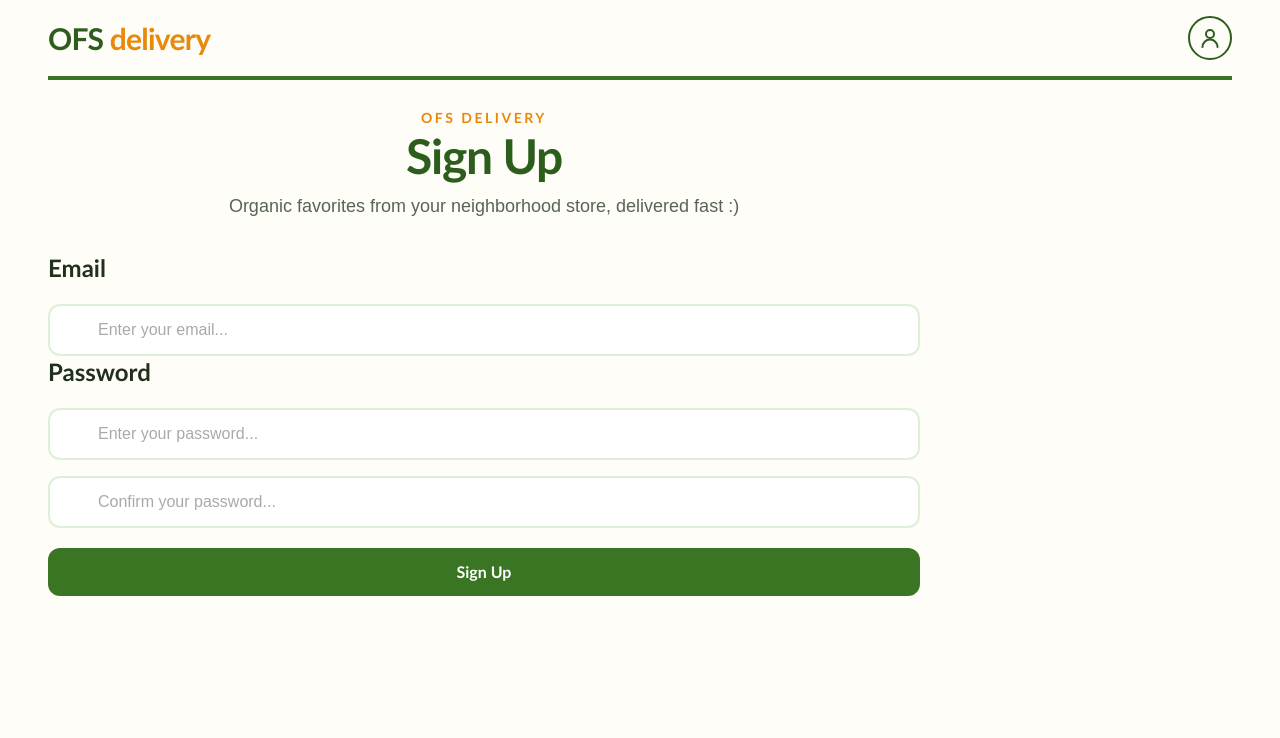
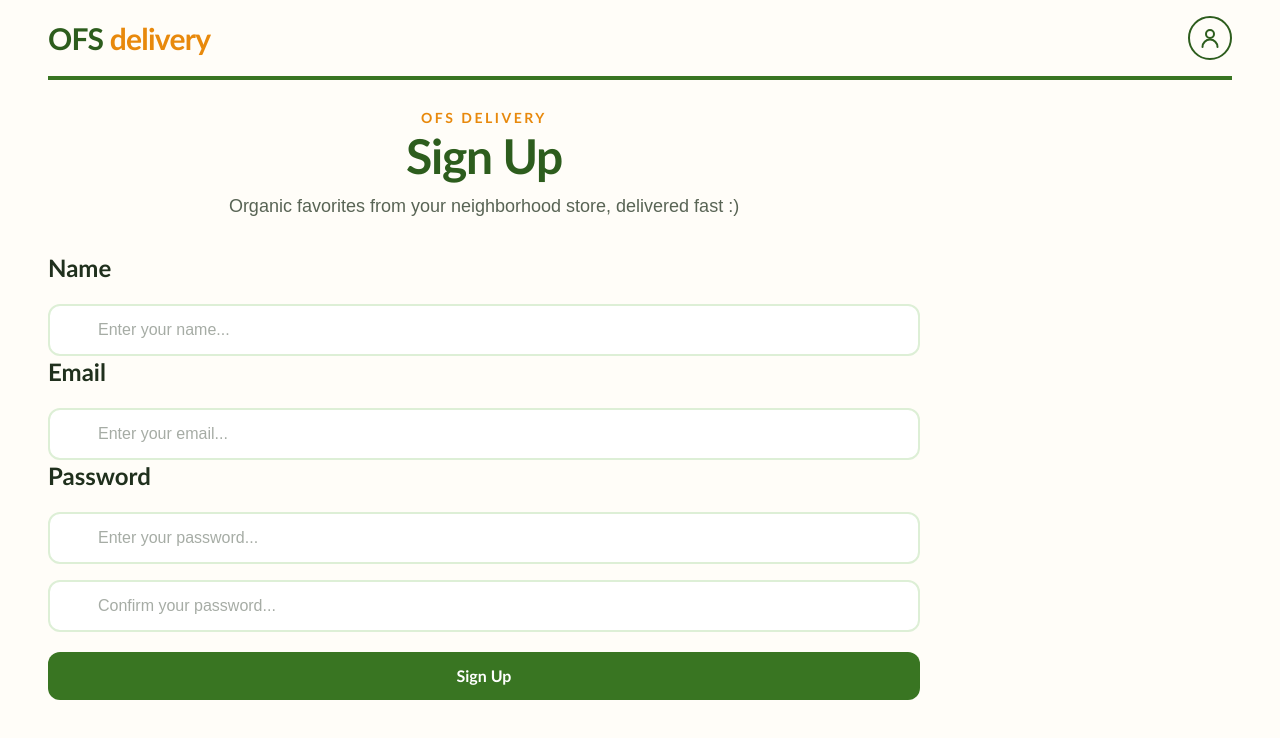
Before and after one commit to NyiHtett/On_Demand_Delivery_Service, a React (Vite) app in the folder frontend/: page /sign-up in a window 1280 px wide. Shown: the top 738 px of the page. Built offline with nearby package versions, Linux system fonts and the light colour scheme.

Commit message:
add name field to signup

```diff
--- a/frontend/src/components/auth/AuthForm.jsx
+++ b/frontend/src/components/auth/AuthForm.jsx
@@ -22,11 +22,30 @@ function AuthForm({pageTitle}) {
                 </p>
               </div>
 
+              {pageTitle === "Sign Up" && (
+                <div className="mt-4">
+                  <div className="mb-5 flex items-end justify-between gap-4">
+                    <h2 className="font-display text-xl font-black text-ink sm:text-2xl">
+                      Name
+                    </h2>
+                  </div>
+                  <label htmlFor="Email" className="sr-only">
+                    Enter Your Name
+                  </label>
+                  <input
+                    id="username"
+                    type="text"
+                    placeholder="Enter your name..."
+                    className="min-h-12 w-full rounded-xl border-2 border-brand-green-100 bg-white py-3 pl-12 pr-12 text-ink outline-none transition-colors placeholder:text-ink/40 focus:border-brand-green-500"
+                  />
+                </div>
+              )}
               <div className="mb-5 flex items-end justify-between gap-4">
                 <h2 className="font-display text-xl font-black text-ink sm:text-2xl">
                   Email
                 </h2>
               </div>
+
 
               <label htmlFor="Email" className="sr-only">
                 Enter Your Email
```
